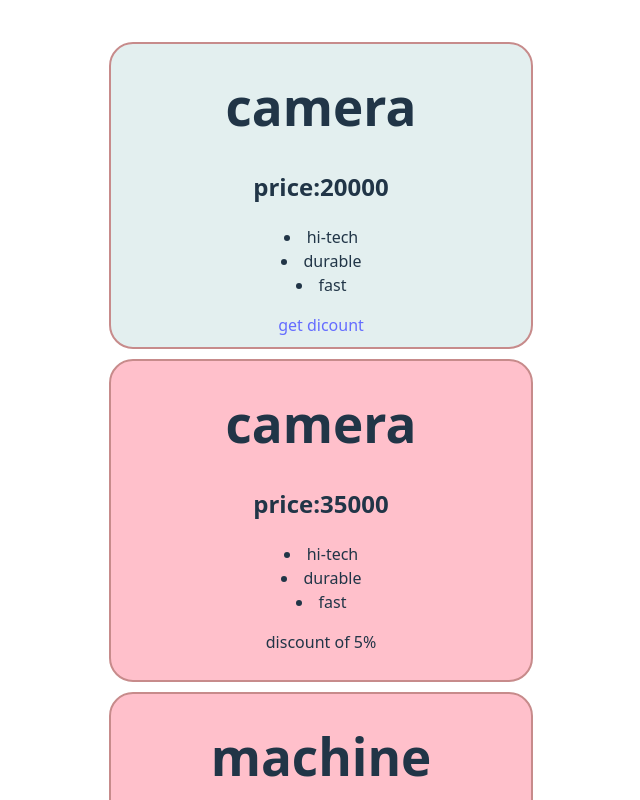
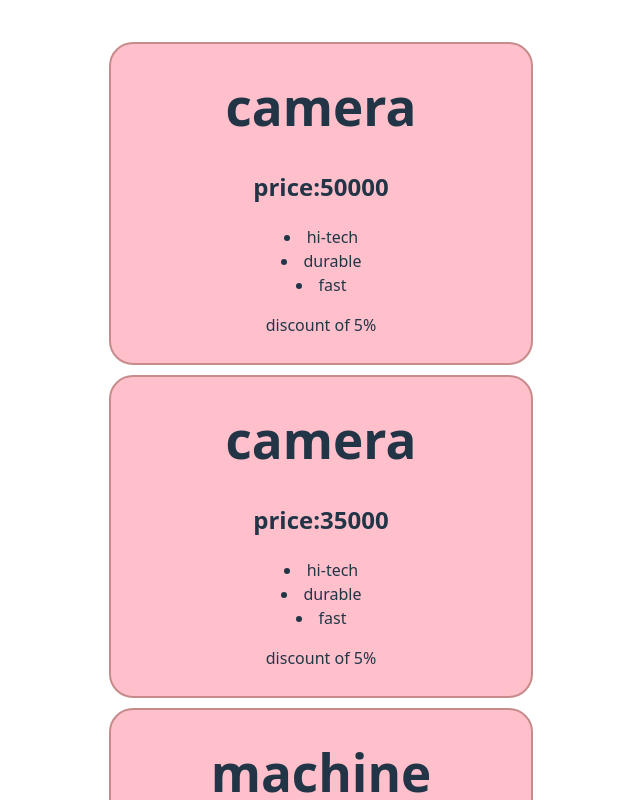
Before and after one commit to Rohitkumaryadav17/MERN-STACK-DEVELOPMENT, a React (Vite) app in the folder My first project/: page / in a window 1280 px wide. Shown: the top 800 px of the page, without its empty margins (319-959 px from the left). Built offline with nearby package versions, Linux system fonts and the light colour scheme.

Commit message:
ernstack

```diff
--- a/My first project/src/Producttab.jsx
+++ b/My first project/src/Producttab.jsx
@@ -7,7 +7,7 @@ function Producttab(){
 
     return(
     <>
-  <Product title="camera" price={20000} features2={option}/>
+  <Product title="camera" price={50000} features2={option}/>
     <Product title="camera" price={35000} features2={option}/>
       <Product title="machine" price={40000} features2={option}/>
 
```
